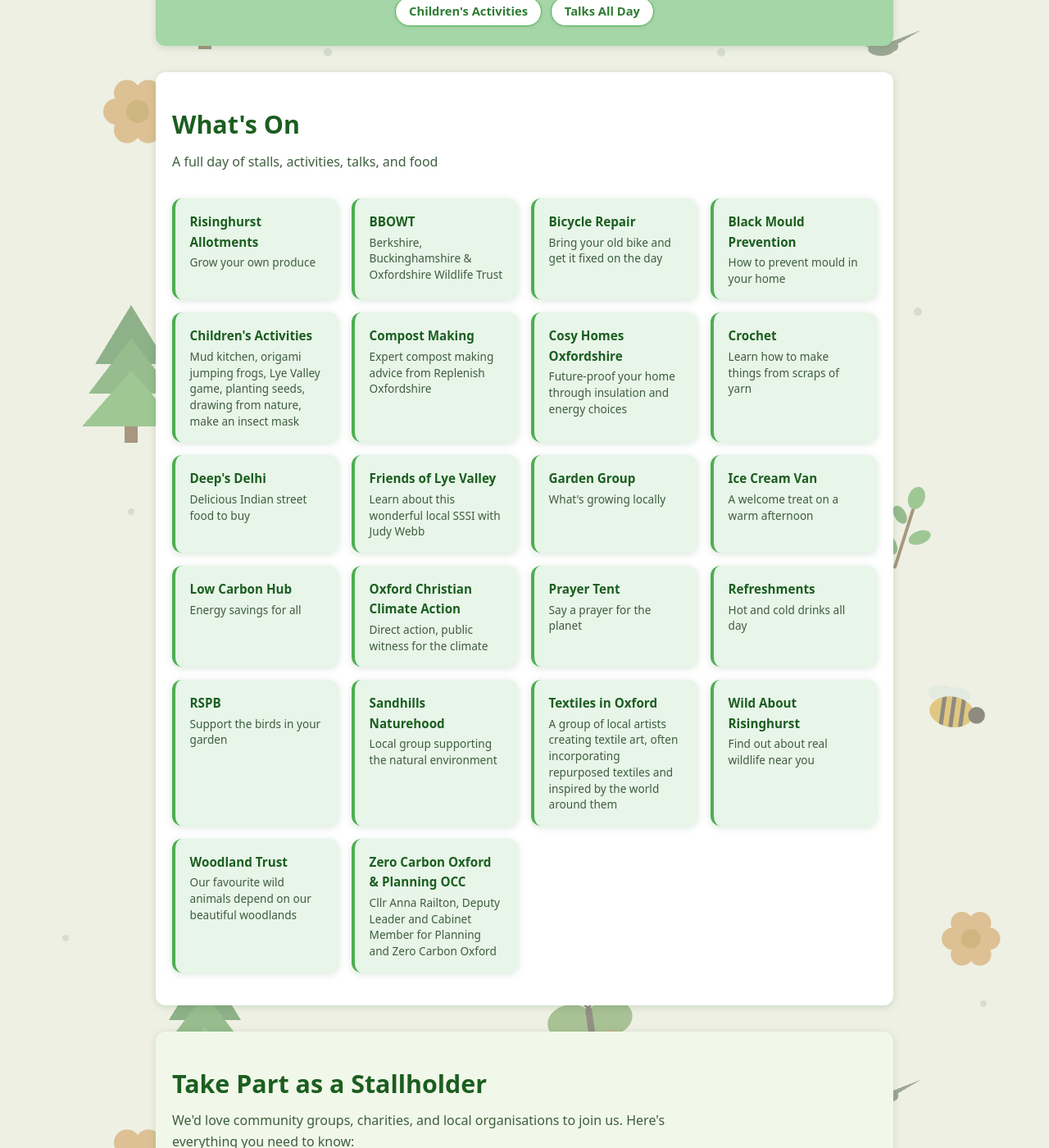
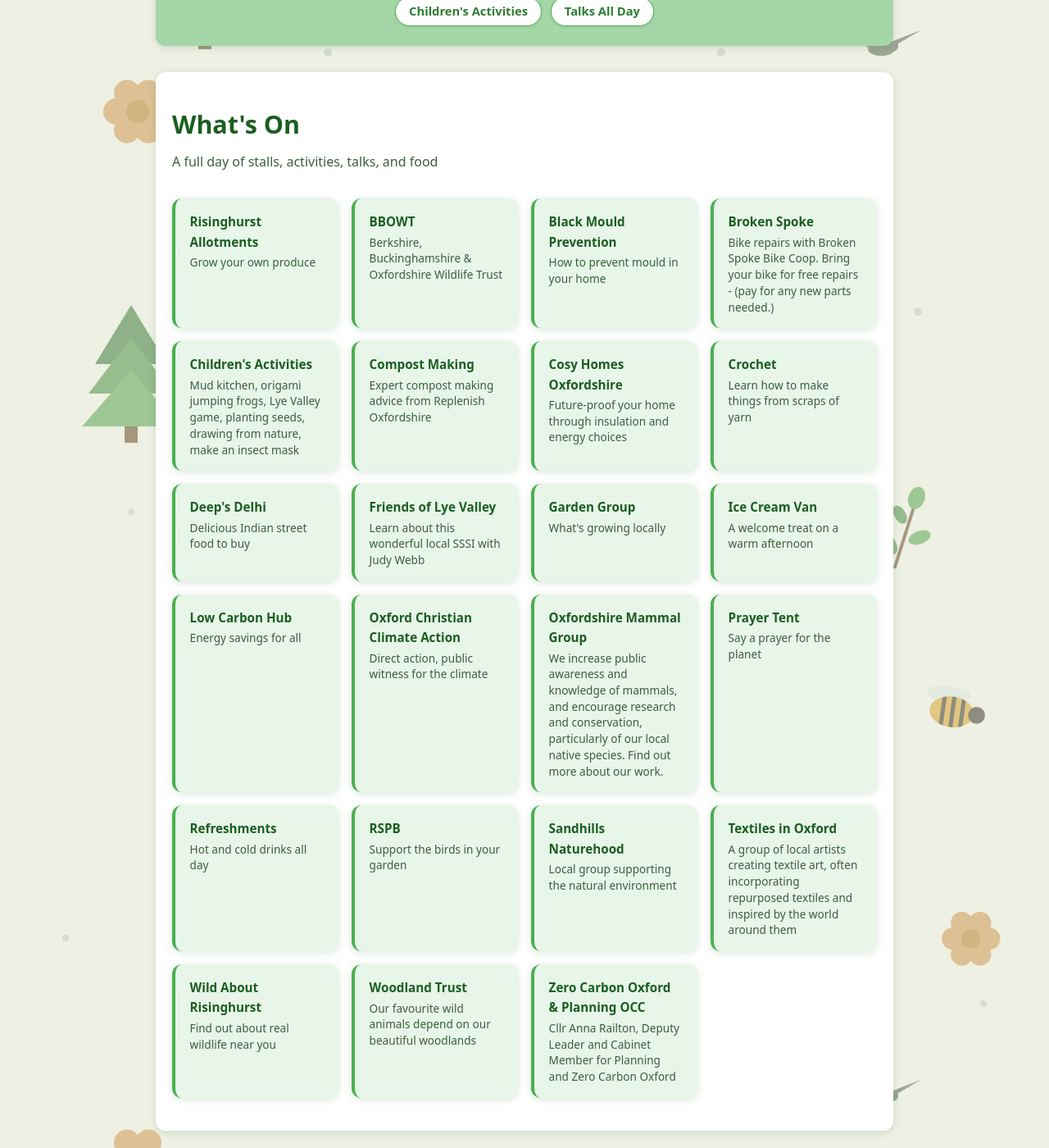
Before and after one commit to LatinRickshaw/eco-fest, a Jekyll site: the page built from index.html, in a window 1280 px wide and 1400 px high, scrolled down 1056 px. Shown: the whole window at 82% size. Built offline with Jekyll 4.4.1, drawn with Linux system fonts in a browser that asks for light colours.

Commit message:
fix: stall info

```diff
--- a/_data/stalls.yml
+++ b/_data/stalls.yml
@@ -7,11 +7,11 @@
 - name: BBOWT
   desc: Berkshire, Buckinghamshire & Oxfordshire Wildlife Trust
 
-- name: Bicycle Repair
-  desc: Bring your old bike and get it fixed on the day
-
 - name: Black Mould Prevention
   desc: How to prevent mould in your home
+
+- name: Broken Spoke
+  desc: Bike repairs with Broken Spoke Bike Coop. Bring your bike for free repairs - (pay for any new parts needed.)
 
 - name: Children's Activities
   desc: Mud kitchen, origami jumping frogs, Lye Valley game, planting seeds, drawing from nature, make an insect mask
@@ -43,6 +43,9 @@
 - name: Oxford Christian Climate Action
   desc: Direct action, public witness for the climate
 
+- name: Oxfordshire Mammal Group
+  desc: We increase public awareness and knowledge of mammals, and encourage research and conservation, particularly of our local native species. Find out more about our work.
+
 - name: Prayer Tent
   desc: Say a prayer for the planet
 
```
Also changed, not shown: .claude/settings.json.
